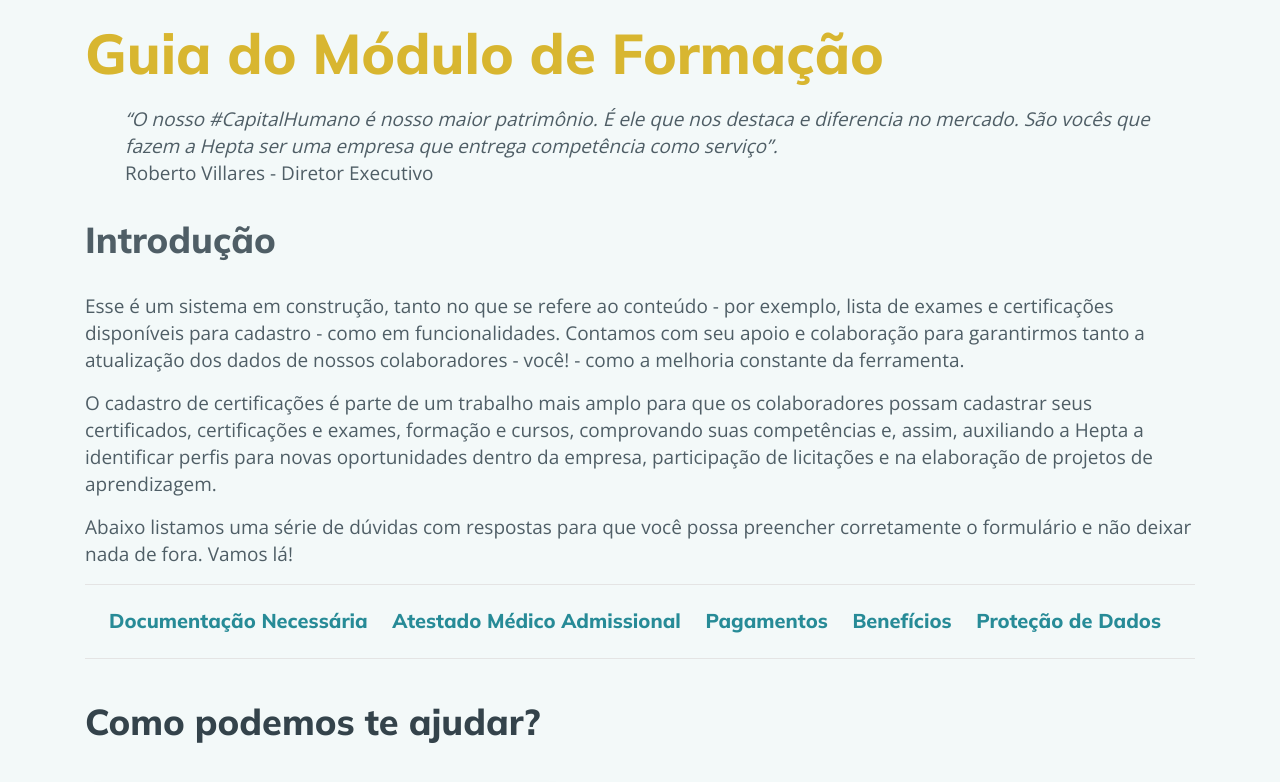
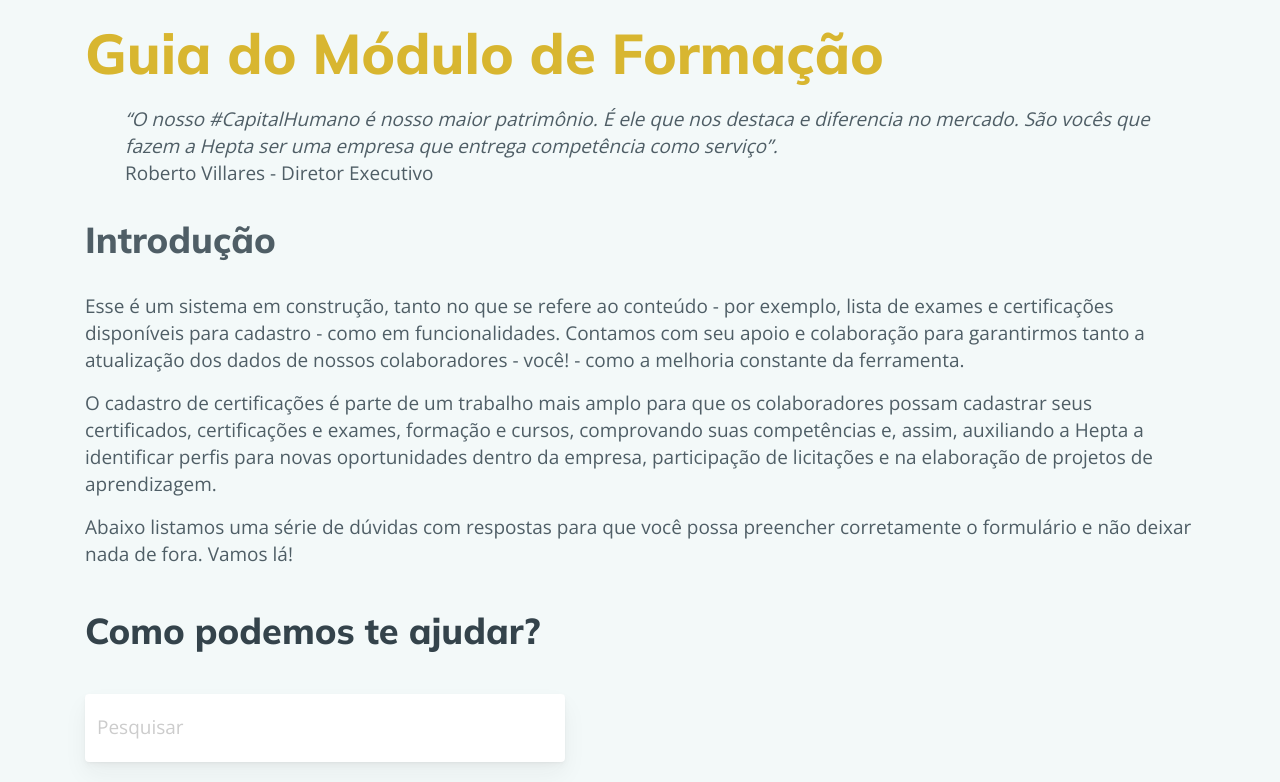
Before and after one commit to fontnelle/hepta-fac, a website: page nossa-hepta.html in a window 1280 px wide. Shown: the top 782 px of the page. Drawn offline with nearby package versions, Linux system fonts and the light colour scheme.

Commit message:
Retirado menu ancoras

```diff
--- a/nossa-hepta.html
+++ b/nossa-hepta.html
@@ -38,24 +38,6 @@
 
     <p>Abaixo listamos uma série de dúvidas com respostas para que você possa preencher corretamente o formulário e não
       deixar nada de fora. Vamos lá! </p>
-
-    <div class="container ancoras">
-      <div class="ancoras-item">
-        <a href="#documentacao">Documentação Necessária</a>
-      </div>
-      <div class="ancoras-item">
-        <a href="#atestado-medico">Atestado Médico Admissional</a>
-      </div>
-      <div class="ancoras-item">
-        <a href="#pagamentos">Pagamentos</a>
-      </div>
-      <div class="ancoras-item">
-        <a href="#beneficios">Benefícios</a>
-      </div>
-      <div class="ancoras-item ">
-        <a href="#protecao">Proteção de Dados</a>
-      </div>
-    </div>
 
   </section>
 
```
